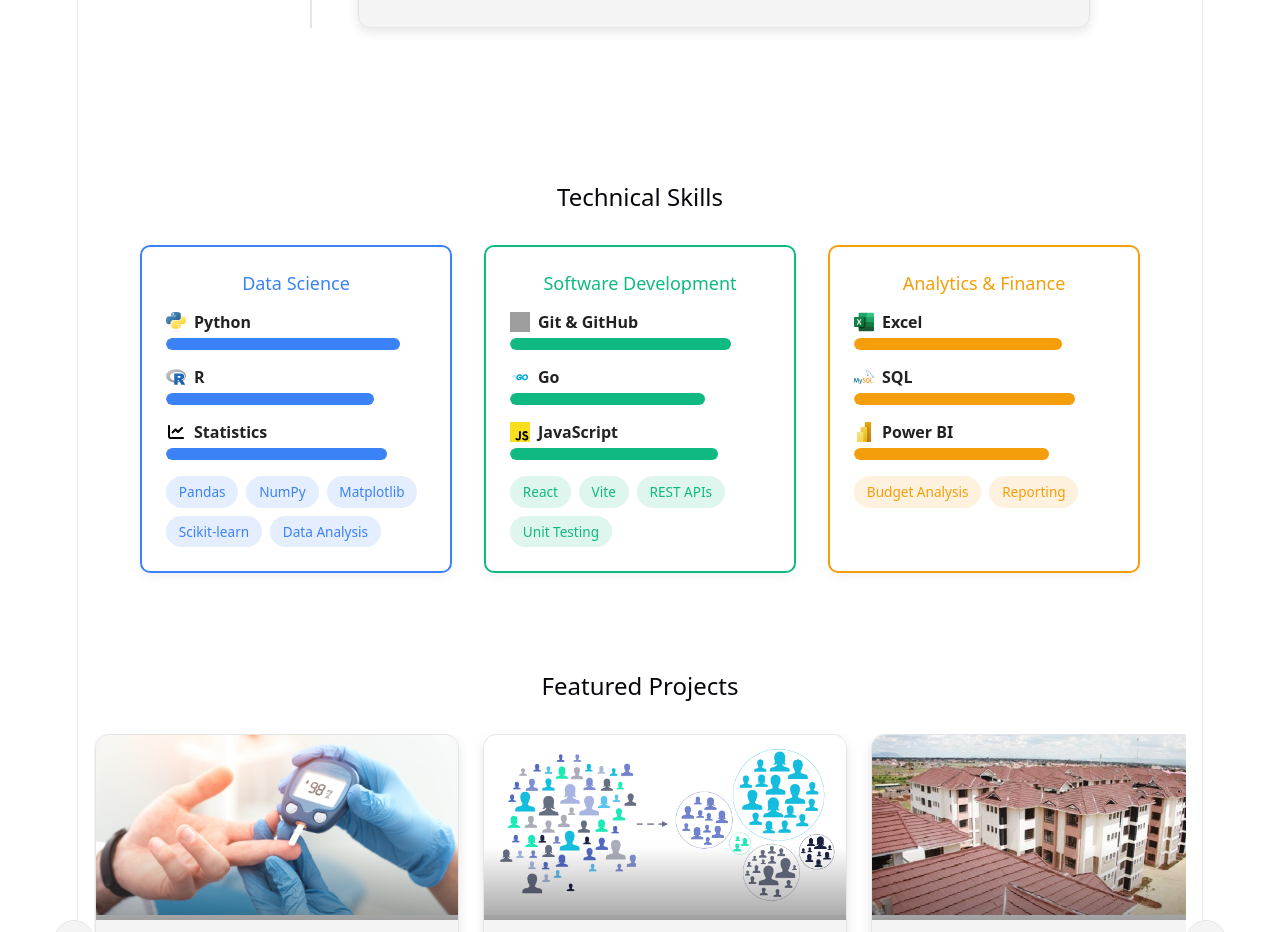
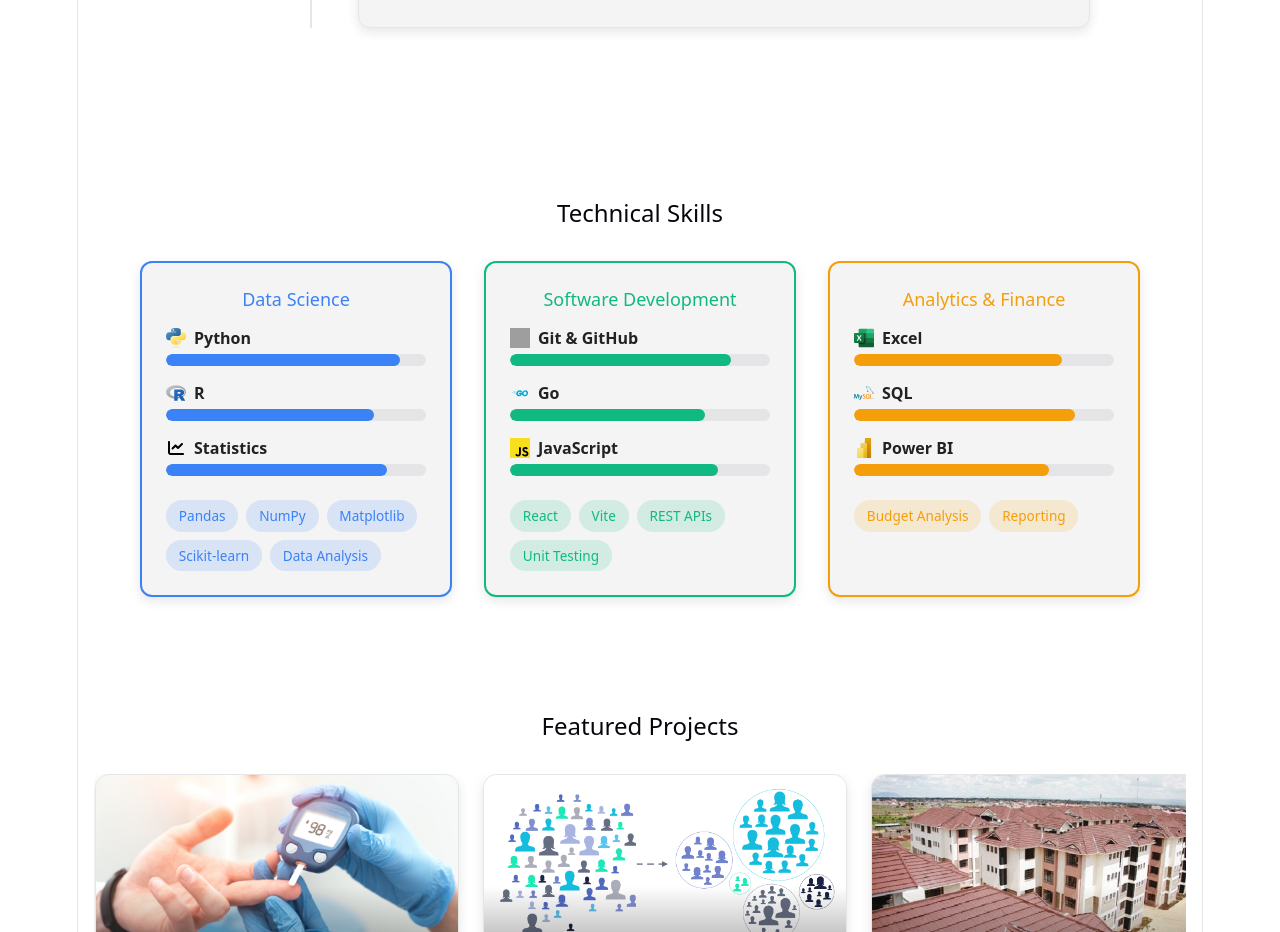
Before and after one commit to Michael-Nyawade/Michael-Nyawade.github.io, a React (Vite) app: page / in a window 1280 px wide. Shown: the part 2140-3072 px from the top of the page. Built offline with nearby package versions, Linux system fonts and the light colour scheme; grey boxes are pictures that could not be loaded.

Commit message:
Refactored Skills section into reusable card-based system

```diff
--- a/src/sections/Skills.jsx
+++ b/src/sections/Skills.jsx
@@ -1,4 +1,3 @@
-// Import SVG logos
 import PythonLogo from "../assets/skills/python.svg";
 import RLogo from "../assets/skills/r.svg";
 import StatsLogo from "../assets/skills/statistics.svg";
@@ -11,7 +10,7 @@ import PowerBILogo from "../assets/skills/powerbi.svg";
 
 const skills = {
   "Data Science": {
-    color: "#3b82f6", // blue
+    color: "#3b82f6",
     top: [
       { name: "Python", level: 90, logo: PythonLogo },
       { name: "R", level: 80, logo: RLogo },
@@ -20,7 +19,7 @@ const skills = {
     others: ["Pandas", "NumPy", "Matplotlib", "Scikit-learn", "Data Analysis"],
   },
   "Software Development": {
-    color: "#10b981", // green
+    color: "#10b981",
     top: [
       { name: "Git & GitHub", level: 85, logo: GitHubLogo },
       { name: "Go", level: 75, logo: GoLogo },
@@ -29,7 +28,7 @@ const skills = {
     others: ["React", "Vite", "REST APIs", "Unit Testing"],
   },
   "Analytics & Finance": {
-    color: "#f59e0b", // amber
+    color: "#f59e0b",
     top: [
       { name: "Excel", level: 80, logo: ExcelLogo },
       { name: "SQL", level: 85, logo: SQLLogo },
@@ -41,92 +40,45 @@ const skills = {
 
 export default function Skills() {
   return (
-    <section id="skills" data-aos="fade-up" style={{ padding: "3rem 0" }}>
-      <h2 style={{ textAlign: "center" }}>Technical Skills</h2>
+    <section id="skills" className="section">
+      <div className="section-inner">
+        <h2 className="section-title" data-aos="fade-up">
+          Technical Skills
+        </h2>
 
-      <div
-        style={{
-          marginTop: "2rem",
-          maxWidth: "1000px",
-          marginInline: "auto",
-          display: "grid",
-          gridTemplateColumns: "repeat(auto-fit, minmax(300px, 1fr))",
-          gap: "2rem",
-        }}
-      >
-        {Object.entries(skills).map(([category, { color, top, others }], index) => (
+        <div className="skills-grid">
+          {Object.entries(skills).map(([category, data], index) => (
             <div
               key={index}
-            style={{
-              padding: "1.5rem",
-              border: `2px solid ${color}`,
-              borderRadius: "10px",
-              backgroundColor: "var(--background-alt)",
-              boxShadow: "0 4px 8px rgba(0,0,0,0.05)",
-            }}
+              className="skills-card"
+              style={{ "--accent": data.color }}
+              data-aos="fade-up"
             >
-            <h3 style={{ marginBottom: "1rem", textAlign: "center", color }}>
-              {category}
-            </h3>
+              <h3 className="skills-category">{category}</h3>
 
-            {/* Top skills with progress bars */}
-            <div style={{ marginBottom: "1rem" }}>
-              {top.map((skill, i) => (
-                <div key={i} style={{ marginBottom: "1rem" }}>
-                  <p
-                    style={{
-                      marginBottom: "0.3rem",
-                      fontWeight: "600",
-                      display: "flex",
-                      alignItems: "center",
-                      gap: "0.5rem",
-                    }}
-                  >
-                    <img
-                      src={skill.logo}
-                      alt={`${skill.name} logo`}
-                      style={{ width: "20px", height: "20px" }}
-                    />
-                    {skill.name}
-                  </p>
+              {/* TOP SKILLS */}
+              <div className="skills-top">
+                {data.top.map((skill, i) => (
+                  <div key={i} className="skill-item">
+                    <div className="skill-label">
+                      <img src={skill.logo} alt={skill.name} />
+                      <span>{skill.name}</span>
+                    </div>
+
+                    <div className="skill-bar">
                       <div
-                    style={{
-                      width: "100%",
-                      backgroundColor: "var(--border)",
-                      height: "12px",
-                      borderRadius: "6px",
-                      overflow: "hidden",
-                    }}
-                  >
-                    <div
-                      style={{
-                        width: `${skill.level}%`,
-                        height: "100%",
-                        backgroundColor: color,
-                        borderRadius: "6px",
-                        transition: "width 0.5s ease",
-                      }}
+                        className="skill-fill"
+                        style={{ width: `${skill.level}%` }}
                       />
                     </div>
                   </div>
                 ))}
               </div>
 
-            {/* Other skills as badges */}
-            <div style={{ display: "flex", flexWrap: "wrap", gap: "0.5rem" }}>
-              {others.map((skill, i) => (
-                <span
-                  key={i}
-                  style={{
-                    background: `${color}22`, // transparent tint
-                    color,
-                    padding: "0.4rem 0.8rem",
-                    borderRadius: "20px",
-                    fontSize: "0.85rem",
-                    fontWeight: "500",
-                    whiteSpace: "nowrap",
-                  }}
-                >
+              {/* OTHER SKILLS */}
+              <div className="skills-badges">
+                {data.others.map((skill, i) => (
+                  <span key={i} className="skill-badge">
                     {skill}
                   </span>
                 ))}
@@ -134,6 +86,7 @@ export default function Skills() {
             </div>
           ))}
         </div>
+      </div>
     </section>
   );
 }
--- a/src/styles.css
+++ b/src/styles.css
@@ -966,3 +966,101 @@ section {
     display: block;
   }
 }
+
+/* =========================
+   SKILLS SECTION
+========================= */
+
+.skills-grid {
+  margin-top: 2rem;
+
+  display: grid;
+  grid-template-columns: repeat(auto-fit, minmax(300px, 1fr));
+  gap: 2rem;
+}
+
+/* CARD */
+.skills-card {
+  padding: 1.5rem;
+
+  border: 2px solid var(--accent);
+  border-radius: 12px;
+
+  background-color: var(--secondary-color);
+  box-shadow: 0 4px 12px var(--shadow-color);
+
+  transition: transform 0.2s ease, box-shadow 0.2s ease;
+}
+
+.skills-card:hover {
+  transform: translateY(-4px);
+  box-shadow: 0 8px 20px var(--shadow-color);
+}
+
+.skills-category {
+  margin-bottom: 1rem;
+  text-align: center;
+  color: var(--accent);
+}
+
+/* TOP SKILLS */
+.skills-top {
+  margin-bottom: 1.5rem;
+}
+
+.skill-item {
+  margin-bottom: 1rem;
+}
+
+.skill-label {
+  display: flex;
+  align-items: center;
+  gap: 0.5rem;
+
+  font-weight: 600;
+  margin-bottom: 0.3rem;
+}
+
+.skill-label img {
+  width: 20px;
+  height: 20px;
+}
+
+/* BAR */
+.skill-bar {
+  width: 100%;
+  height: 12px;
+
+  background-color: var(--border-color);
+  border-radius: 6px;
+
+  overflow: hidden;
+}
+
+.skill-fill {
+  height: 100%;
+  background-color: var(--accent);
+  border-radius: 6px;
+
+  transition: width 0.5s ease;
+}
+
+/* BADGES */
+.skills-badges {
+  display: flex;
+  flex-wrap: wrap;
+  gap: 0.5rem;
+}
+
+.skill-badge {
+  padding: 0.4rem 0.8rem;
+  border-radius: 20px;
+
+  font-size: 0.85rem;
+  font-weight: 500;
+
+  background-color: color-mix(in srgb, var(--accent) 15%, transparent);
+  color: var(--accent);
+
+  white-space: nowrap;
+}
```
Lines whose indentation alone changed are shown as unchanged.
